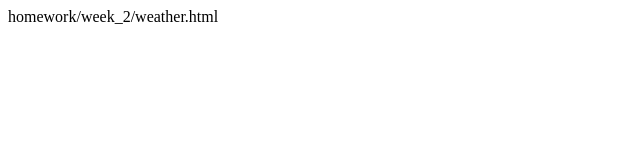
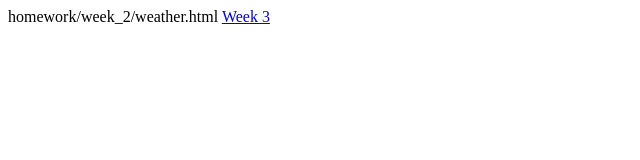
Before and after one commit to DaphneBox2/homework, a plain HTML site: page index.html in a window 1280 px wide. Shown: the full height of the page, 0-640 px from the left. Drawn offline with Linux system fonts and the light colour scheme.

Commit message:
Update index.html

```diff
--- a/index.html
+++ b/index.html
@@ -4,3 +4,4 @@ Dataprocessing
 10455701 -->
 
 homework/week_2/weather.html
+<a href="/homework/week_3/barchart.html">Week 3</a>
```
